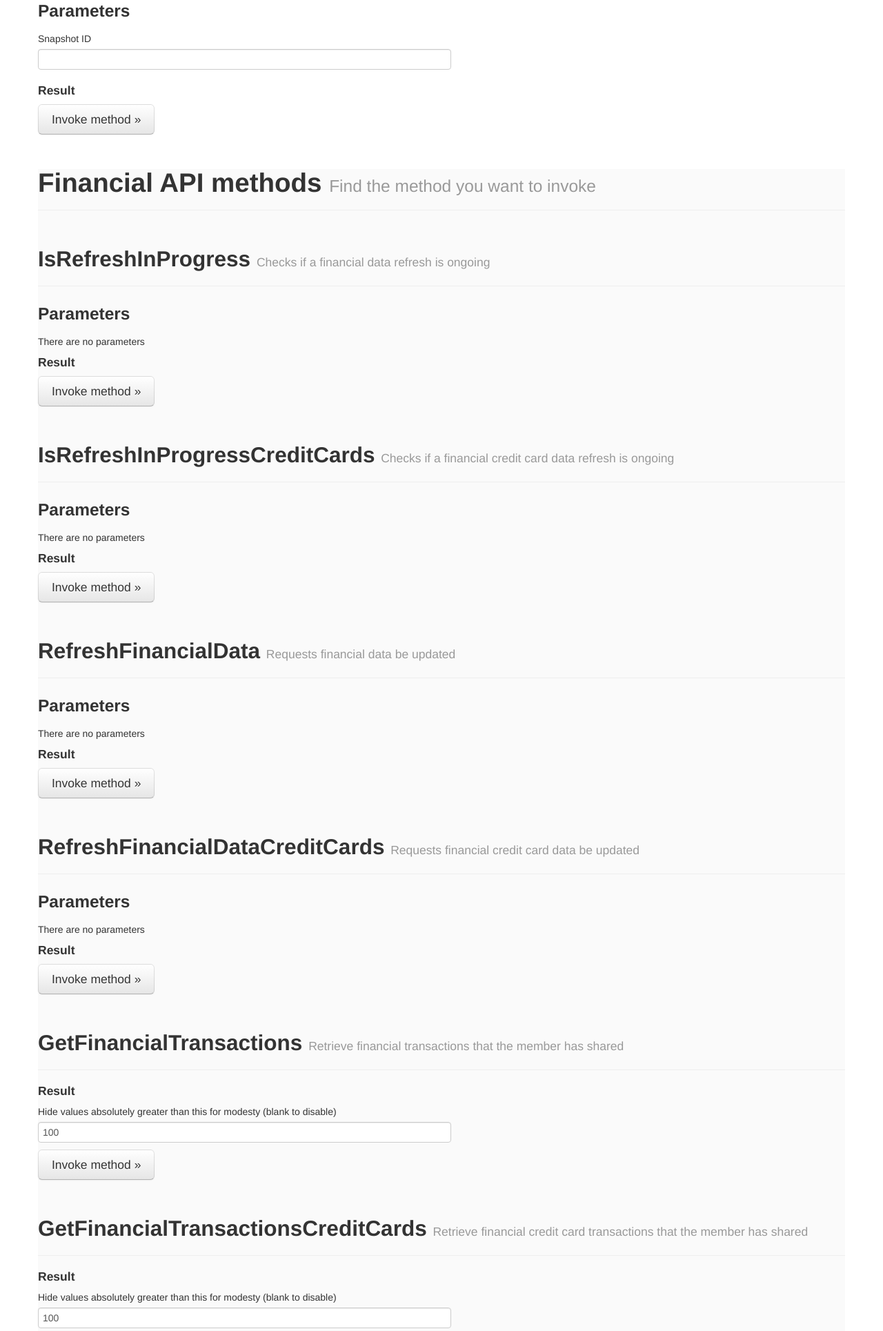
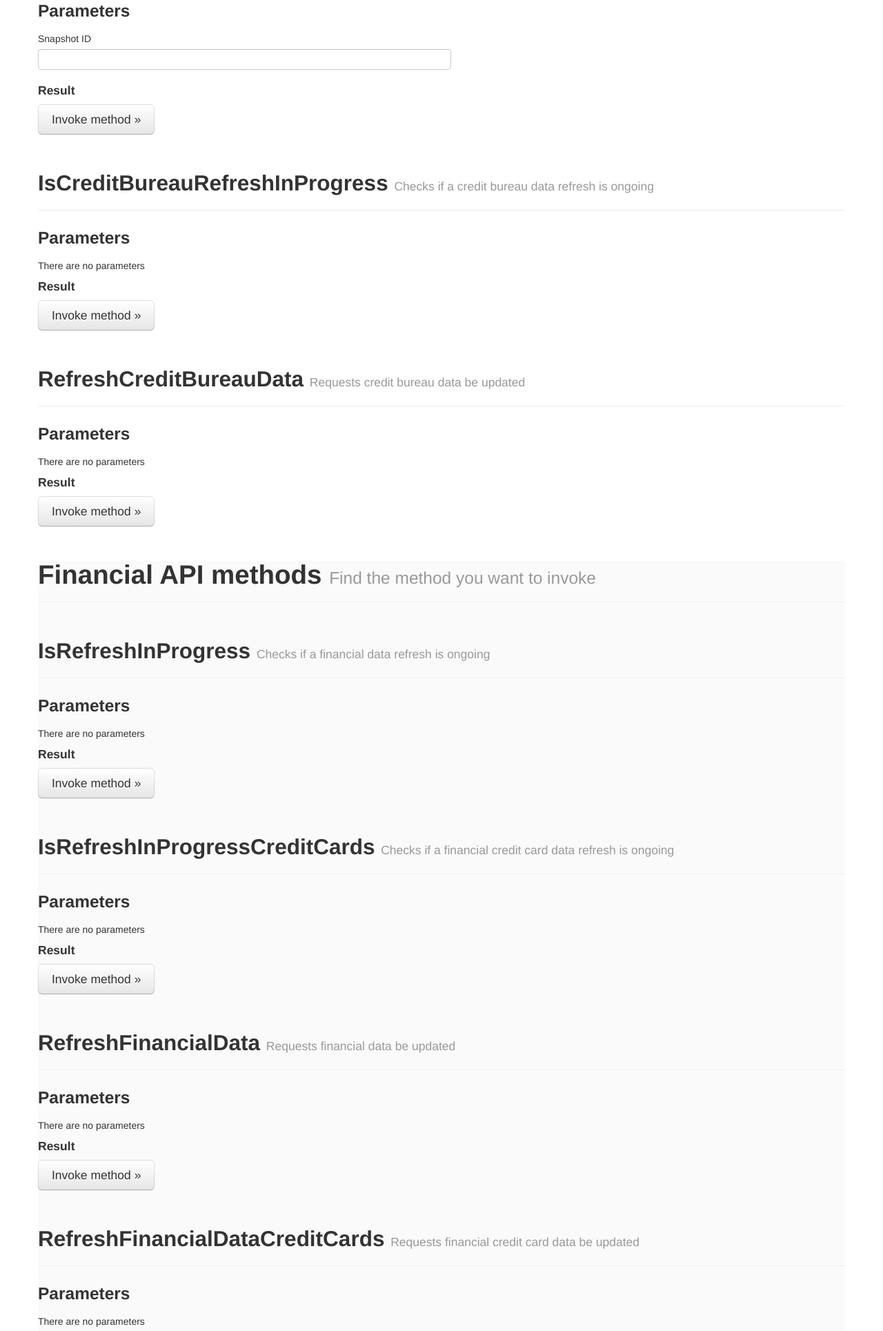
Before and after one commit to miiCard/api-wrappers-python-test, a Django app: page / in a window 1280 px wide. Shown: the part 3379-5308 px from the top of the page at 69% size. Run offline with Django 3.2, Linux system fonts and the light colour scheme; parts of the project's set-up code (start-up, migrations or seed data) failed here and were passed over.

Commit message:
Credit bureau data sharing

```diff
--- a/src/TestHarness/Templates/index.html
+++ b/src/TestHarness/Templates/index.html
@@ -231,6 +231,42 @@
             </div>
         </div>
 
+        <div class="page-header">
+            <h2><a name="is-credit-bureau-refresh-in-progress"></a>IsCreditBureauRefreshInProgress
+            <small>Checks if a credit bureau data refresh is ongoing</small>
+            </h2>
+        </div>
+        <div class="row">
+            <div class="span12">
+                <h3>Parameters</h3>
+                <p>There are no parameters</p>
+
+                <h4>Result</h4>
+                {% if view_model.is_credit_bureau_refresh_in_progress_result %}
+                <p>{{ view_model.is_credit_bureau_refresh_in_progress_result|safe}}</p>
+                {% endif %}
+                <button type="submit" name="btn-invoke" value="is-credit-bureau-refresh-in-progress" class="btn btn-large">Invoke method &raquo;</button>
+            </div>
+        </div>
+
+        <div class="page-header">
+            <h2><a name="refresh-credit-bureau-data"></a>RefreshCreditBureauData
+            <small>Requests credit bureau data be updated</small>
+            </h2>
+        </div>
+        <div class="row">
+            <div class="span12">
+                <h3>Parameters</h3>
+                <p>There are no parameters</p>
+
+                <h4>Result</h4>
+                {% if view_model.refresh_credit_bureau_data_result %}
+                <p>{{ view_model.refresh_credit_bureau_data_result|safe}}</p>
+                {% endif %}
+                <button type="submit" name="btn-invoke" value="refresh-credit-bureau-data" class="btn btn-large">Invoke method &raquo;</button>
+            </div>
+        </div>
+
         <div class="financials">
             <div class="page-header">
                 <h1>Financial API methods
--- a/src/TestHarness/models.py
+++ b/src/TestHarness/models.py
@@ -36,6 +36,9 @@ class HarnessViewModel(models.Model):
 
     show_oauth_details_required_error = False
 
+    is_credit_bureau_refresh_in_progress_result = ''
+    refresh_credit_bureau_data_result = ''
+
     is_refresh_in_progress_result = ''
     is_refresh_in_progress_credit_cards_result = ''
     refresh_financial_data_result = ''
--- a/src/TestHarness/views.py
+++ b/src/TestHarness/views.py
@@ -76,6 +76,10 @@ def home(request):
             toReturn['Content-Disposition'] = 'attachment; filename="' + view_model.snapshot_pdf_id + '"'
 
             return toReturn
+        elif action == 'is-credit-bureau-refresh-in-progress':
+            view_model.is_credit_bureau_refresh_in_progress_result = prettify_response(api.is_credit_bureau_refresh_in_progress(), None)
+        elif action == 'refresh-credit-bureau-data':
+            view_model.refresh_credit_bureau_data_result = prettify_response(api.refresh_credit_bureau_data(), prettify_refresh_credit_bureau_data)
         elif action == 'is-refresh-in-progress':
             view_model.is_refresh_in_progress_result = prettify_response(financial_api.is_refresh_in_progress(), None)
         elif action == 'is-refresh-in-progress-credit-cards':
@@ -277,6 +281,10 @@ def prettify_claims(claims_obj, configuration = None):
         toReturn += '</div>'
         ct += 1
 
+    toReturn += render_fact_heading('Credit bureau data')
+    if claims_obj.credit_bureau_verification:
+        toReturn += render_credit_bureau_verification(claims_obj.credit_bureau_verification)
+
     if claims_obj.public_profile:
         toReturn += '<div class="fact"><h4>Public profile data</h4>'
         toReturn += prettify_claims(claims_obj.public_profile, configuration)
@@ -286,11 +294,31 @@ def prettify_claims(claims_obj, configuration = None):
 
     return toReturn
 
+def prettify_refresh_credit_bureau_data(credit_bureau_refresh_status, configuration = None):
+    toReturn = "<div class='fact'>"
+    toReturn += "<h2>Credit bureau refresh status</h2>"
+
+    toReturn += render_fact('State', credit_bureau_refresh_status.state)
+
+    toReturn += "</div>"
+
+    return toReturn
+
 def prettify_refresh_financial_data(financial_refresh_status, configuration = None):
     toReturn = "<div class='fact'>"
     toReturn += "<h2>Financial Refresh Status</h2>"
 
     toReturn += render_fact('State', financial_refresh_status.state)
+
+    toReturn += "</div>"
+
+    return toReturn
+
+def prettify_refresh_financial_data_credit_cards(financial_credit_card_refresh_status, configuration = None):
+    toReturn = "<div class='fact'>"
+    toReturn += "<h2>Financial Credit Card Refresh Status</h2>"
+
+    toReturn += render_fact('State', financial_credit_card_refresh_status.state)
 
     toReturn += "</div>"
 
@@ -394,6 +422,16 @@ def render_identity(identity):
     toReturn += render_fact('User ID', identity.user_id)
     toReturn += render_fact('Profile URL', identity.profile_url)
     toReturn += render_fact('Verified?', identity.verified)
+
+    toReturn += '</div>'
+
+    return toReturn
+
+def render_credit_bureau_verification(verification):
+    toReturn = '<div class="fact">'
+
+    toReturn += render_fact('Last verified', verification.last_verified)
+    toReturn += render_fact('Data', verification.data)
 
     toReturn += '</div>'
 
```
